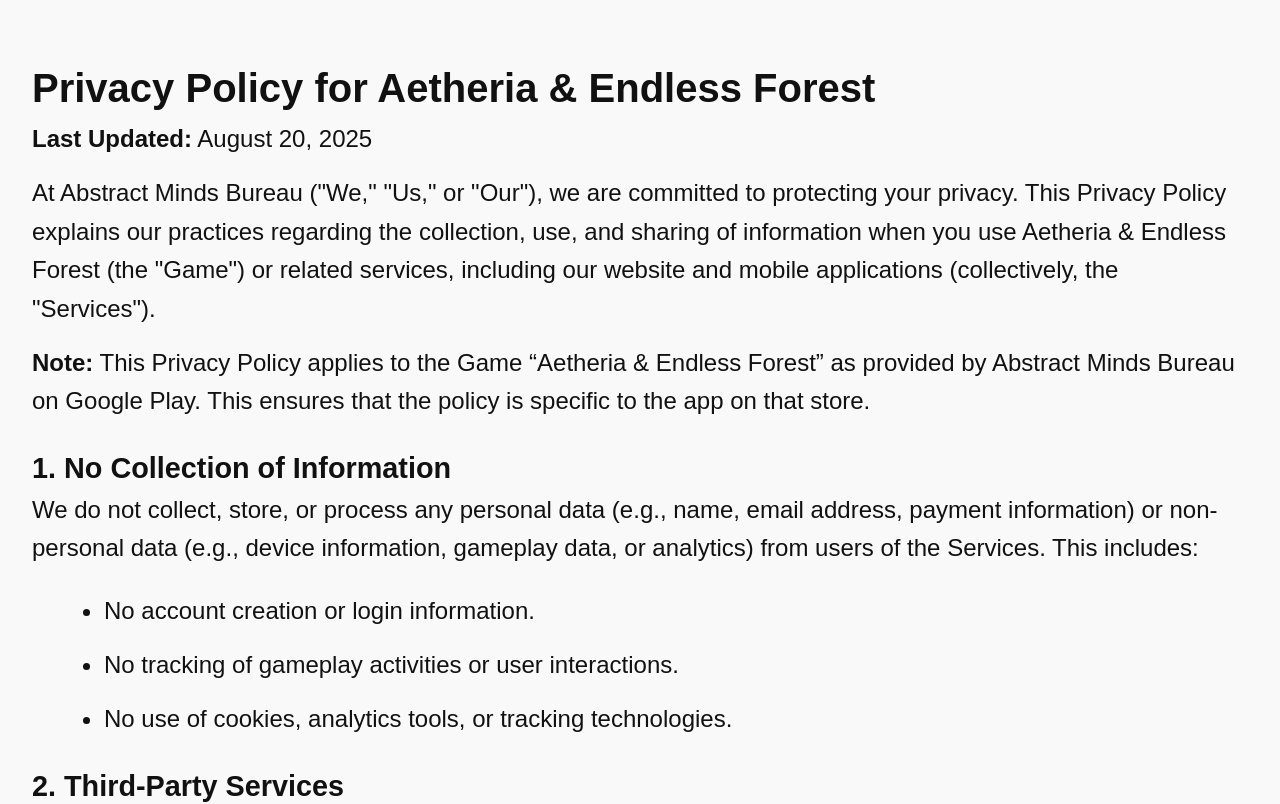
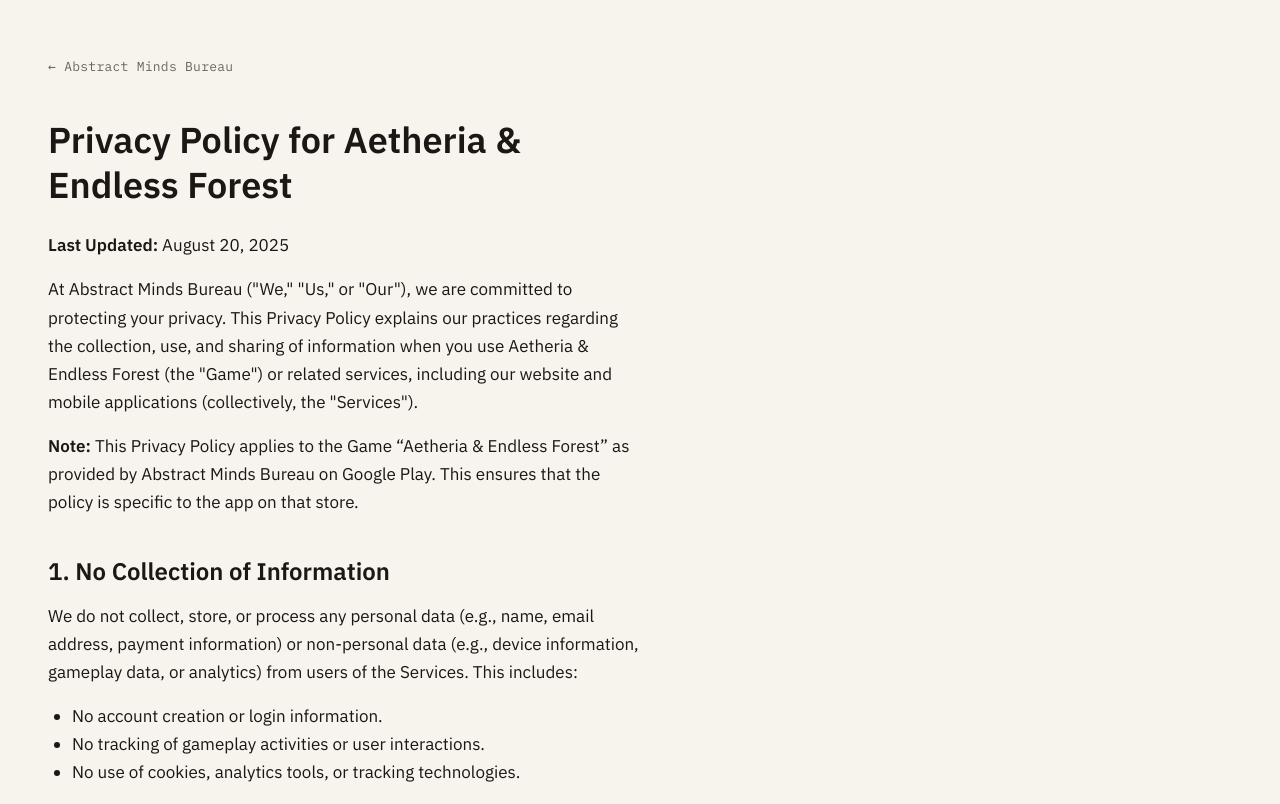
Before and after one commit to alperMeydan/Website, a website: page public/privacypolicyaetheriaendlessforest/index.html in a window 1280 px wide. Shown: the top 804 px of the page. Drawn offline with nearby package versions, Linux system fonts and the light colour scheme; files that its build step writes are made by us from their sources; a web font is replaced by a local one.

Commit message:
Restyle privacy policy page to match new design

```diff
--- a/public/privacypolicyaetheriaendlessforest/index.html
+++ b/public/privacypolicyaetheriaendlessforest/index.html
@@ -5,43 +5,80 @@
   <meta name="viewport" content="width=device-width, initial-scale=1.0">
   <title>Privacy Policy - Abstract Minds Bureau</title>
   <link rel="icon" type="image/svg+xml" href="/src/logo.png" />
-  <link href="https://fonts.googleapis.com/css2?family=Dongle:wght@700&display=swap" rel="stylesheet">
-  <link rel="stylesheet" href="/src/style.css">
+  <link rel="preconnect" href="https://fonts.googleapis.com">
+  <link rel="preconnect" href="https://fonts.gstatic.com" crossorigin>
+  <link href="https://fonts.googleapis.com/css2?family=IBM+Plex+Mono:wght@400&family=IBM+Plex+Sans:wght@400;600&display=swap" rel="stylesheet">
   <style>
+    *, *::before, *::after {
+      box-sizing: border-box;
+    }
+
     body {
-      font-family: 'Dongle', sans-serif;
-      padding: 2rem;
-      line-height: 1.6;
-      background: #f9f9f9;
-      color: #111;
-      font-size: 1.5rem; /* Increase the base font size */
+      background: #F7F4EE;
+      color: #1A1714;
+      font-family: 'IBM Plex Sans', system-ui, sans-serif;
+      font-size: 17px;
+      line-height: 1.65;
+      max-width: 68ch;
+      margin-inline: 0;
+      padding: clamp(1.25rem, 5vw, 3rem);
     }
+
+    h1, h2 {
+      font-family: 'IBM Plex Sans', system-ui, sans-serif;
+      font-weight: 600;
+      line-height: 1.25;
+      color: #1A1714;
+    }
+
     h1 {
-      font-size: 2.5rem; /* Bigger main heading */
-      margin-top: 1.5rem;
+      font-size: clamp(1.75rem, 4vw, 2.25rem);
+      margin: 0 0 1.5rem;
     }
+
     h2 {
-      font-size: 1.8rem; /* Bigger subheadings */
-      margin-top: 1.5rem;
+      font-size: clamp(1.25rem, 3vw, 1.5rem);
+      margin: 2.5rem 0 1rem;
     }
-    p, li {
-      margin-bottom: 1rem;
+
+    p, ul {
+      margin: 0 0 1rem;
     }
+
     ul {
       list-style-type: disc;
-      margin-left: 2rem;
+      padding-left: 1.5rem;
     }
-    .back-button {
-      display: inline-block;
-      margin-top: 2rem;
+
+    a {
+      color: #2D5F4C;
+    }
+
+    a:hover {
+      color: #234B3C;
+    }
+
+    .back-link {
+      font-family: 'IBM Plex Mono', ui-monospace, SFMono-Regular, Menlo,
+                   Consolas, monospace;
+      font-size: 13px;
+      letter-spacing: 0.02em;
+      margin-bottom: 2.5rem;
+    }
+
+    .back-link a {
+      color: #6B655C;
       text-decoration: none;
-      color: #007bff;
-      font-weight: bold;
-      font-size: 1.2rem; /* Make the back link bigger too */
+    }
+
+    .back-link a:hover {
+      color: #2D5F4C;
     }
   </style>
 </head>
 <body>
+  <p class="back-link"><a href="https://abstractmindsbureau.com/">&larr; Abstract Minds Bureau</a></p>
+
   <h1>Privacy Policy for Aetheria & Endless Forest</h1>
   <p><strong>Last Updated:</strong> August 20, 2025</p>
 
@@ -78,7 +115,5 @@
     Abstract Minds Bureau<br>
     <a href="mailto:abstractmindsbureau@gmail.com">abstractmindsbureau@gmail.com</a>
   </p>
-
-  <a href="/" class="back-button">← Back to Home</a>
 </body>
 </html>
```
